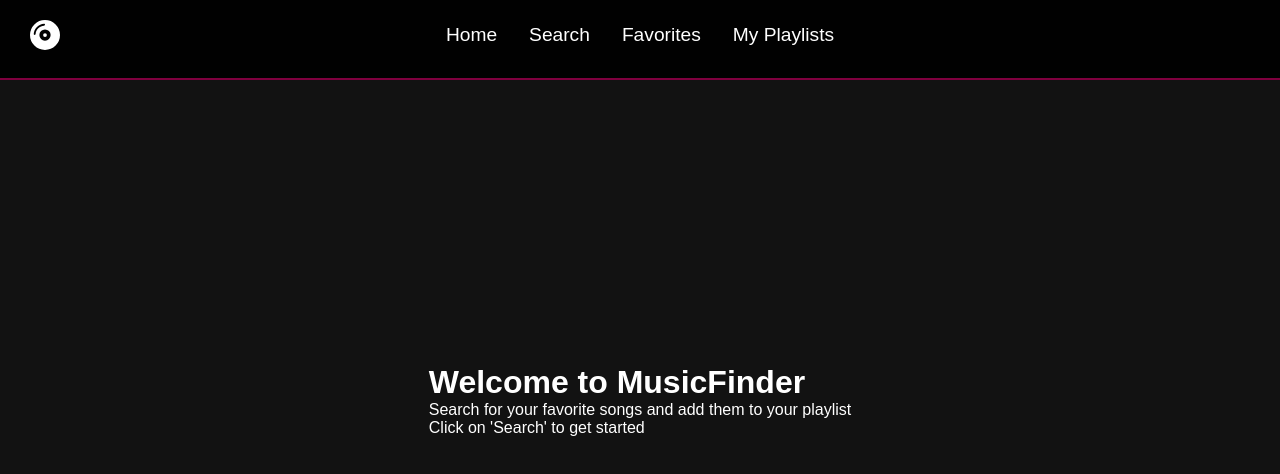
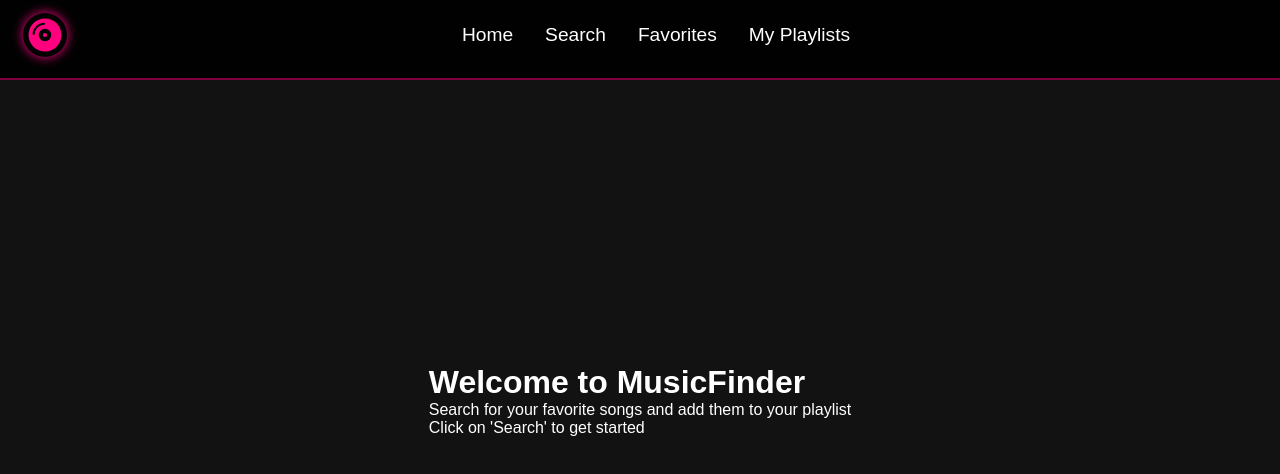
Before and after one commit to 777-XIII/music-finder, a React (Vite) app: page / in a window 1280 px wide. In both pictures the pointer is over the icon 45 px from the left and 35 px from the top of the page. Shown: the top 474 px of the page. Built offline with nearby package versions, Linux system fonts and the light colour scheme.

Commit message:
navbar edit2

```diff
--- a/src/components/Navbar.jsx
+++ b/src/components/Navbar.jsx
@@ -6,7 +6,9 @@ function Navbar() {
   return (
     <nav className="navbar">
       {/* CD-Icon ganz links */}
-      <FontAwesomeIcon icon={faCompactDisc} className="navbar-icon" />
+      <Link to="/">
+        <FontAwesomeIcon icon={faCompactDisc} className="navbar-icon" />
+      </Link>
 
       {/* Links in der Navbar */}
       <Link to="/"> Home</Link>
--- a/src/styles/Global.css
+++ b/src/styles/Global.css
@@ -26,6 +26,13 @@ body {
   position: fixed;
   top: 15px;
   left: 25px;
+}
+
+nav .navbar-icon:hover {
+  transition: transform 0.3s ease-in-out;
+  transform: scale(1.1);
+  box-shadow: 0 0 10px #ff007f;
+  border-radius: 50%;
 }
 
 nav {
```
